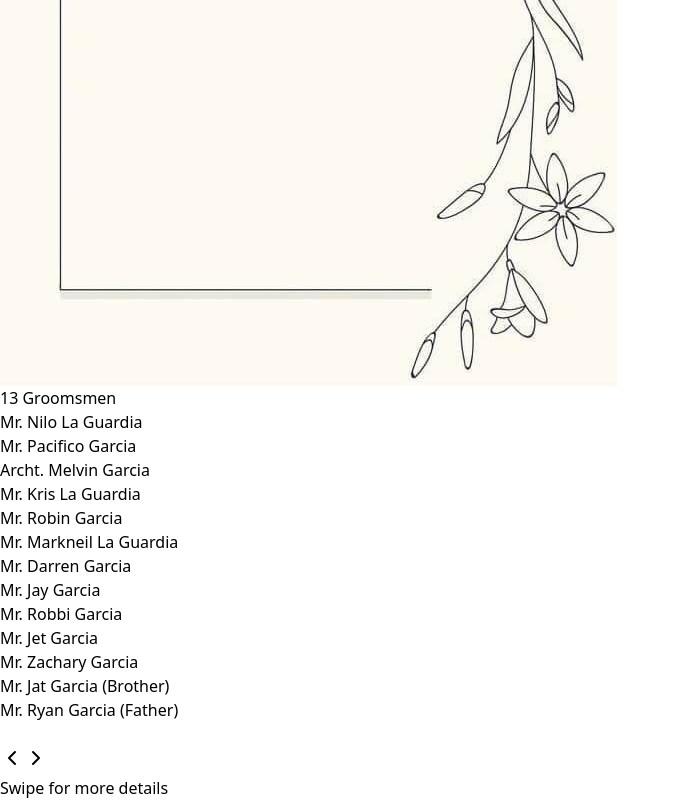
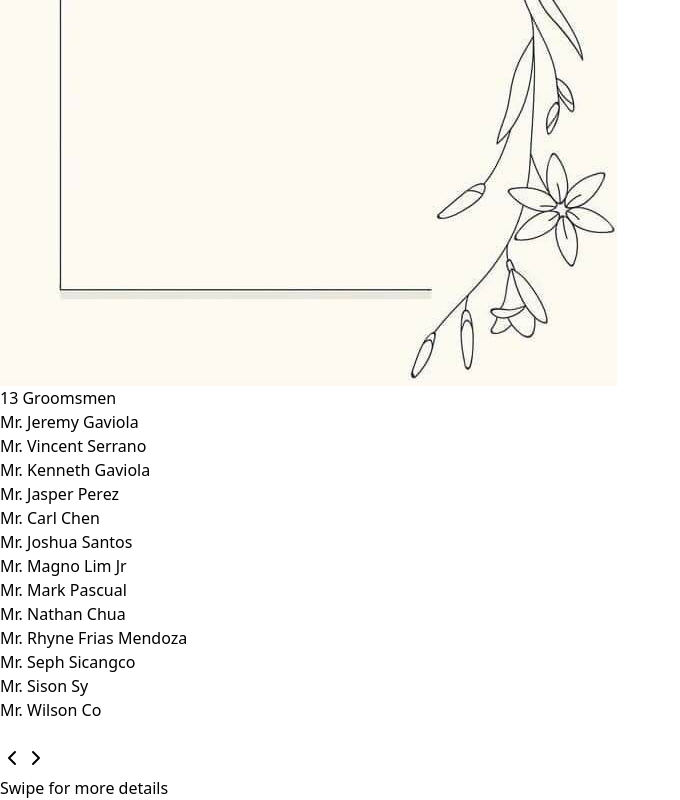
Before and after one commit to Kenneth14031129/Wedding_Invitation, a React (Vite) app: page / in a window 1280 px wide. Shown: the part 5459-6259 px from the top of the page, without its empty margins (0-680 px from the left). Built offline with nearby package versions, Linux system fonts and the light colour scheme.

Commit message:
Add groomsmen section

```diff
--- a/src/Groomsmen.jsx
+++ b/src/Groomsmen.jsx
@@ -25,19 +25,19 @@ const GroomsmenSection = () => {
 
   // List of groomsmen data
   const groomsmenList = [
-    "Mr. Nilo La Guardia",
-    "Mr. Pacifico Garcia",
-    "Archt. Melvin Garcia",
-    "Mr. Kris La Guardia",
-    "Mr. Robin Garcia",
-    "Mr. Markneil La Guardia",
-    "Mr. Darren Garcia",
-    "Mr. Jay Garcia",
-    "Mr. Robbi Garcia",
-    "Mr. Jet Garcia",
-    "Mr. Zachary Garcia",
-    "Mr. Jat Garcia (Brother)",
-    "Mr. Ryan Garcia (Father)",
+    "Mr. Jeremy Gaviola",
+    "Mr. Vincent Serrano",
+    "Mr. Kenneth Gaviola",
+    "Mr. Jasper Perez",
+    "Mr. Carl Chen",
+    "Mr. Joshua Santos",
+    "Mr. Magno Lim Jr",
+    "Mr. Mark Pascual",
+    "Mr. Nathan Chua",
+    "Mr. Rhyne Frias Mendoza",
+    "Mr. Seph Sicangco",
+    "Mr. Sison Sy",
+    "Mr. Wilson Co",
   ];
 
   return (
```
